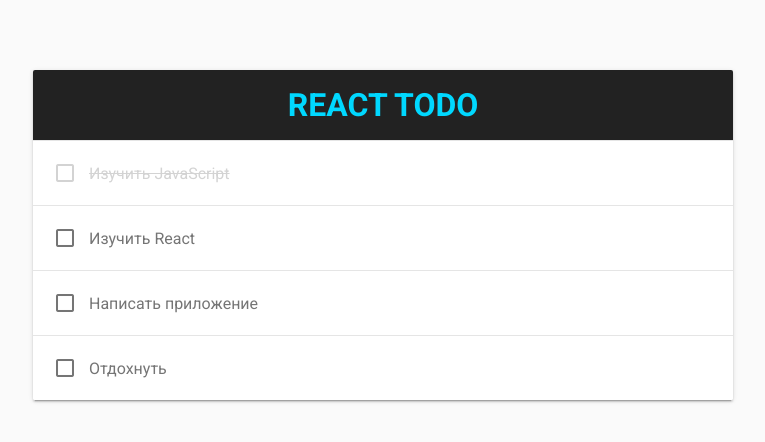
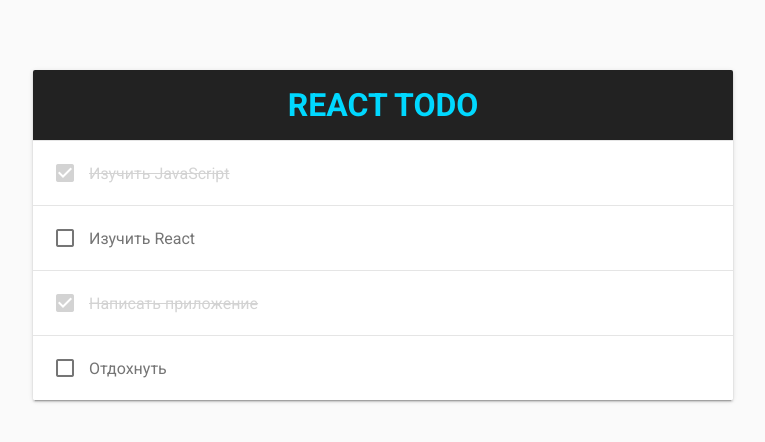
Before and after one commit to oxigen1um/react-todo, a React (Create React App) app: page / in a window 1280 px wide. Shown: the top 442 px of the page, without its empty margins (257-1022 px from the left). Built offline with nearby package versions, Linux system fonts and the light colour scheme.

Commit message:
update state

```diff
--- a/src/components/Checkbox.jsx
+++ b/src/components/Checkbox.jsx
@@ -1,22 +1,34 @@
 import React from 'react';
-import PropTypes from 'prop-types';
+import PropTypes from 'prop-types'
 
 class Checkbox extends React.Component {
-  constructor() {
-    super();
+  constructor(props) {
+    super(props);
 
     this.state = {
-      completed: false
+      completed: this.props.initiallyChecked
     };
+
+    this.handleClick = this.handleClick.bind(this);
+  }
+
+  handleClick(event) {
+    this.setState({
+      completed: !this.state.completed
+    });
   }
 
   render() {
     return(
-      <button className="checkbox icon">
+      <button className="checkbox icon" onClick={this.handleClick}>
         <i className="material-icons">{this.state.completed ? 'check_box' : 'check_box_outline_blank'}</i>
       </button>
     );
   }
 }
 
+Checkbox.propTypes = {
+  initiallyChecked: PropTypes.bool.isRequired
+};
+
  export default Checkbox;
--- a/src/components/Todo.jsx
+++ b/src/components/Todo.jsx
@@ -7,7 +7,7 @@
 function Todo(props) {
   return (
     <div className={`todo${props.completed ? ' completed' : ''}`}>
-    <Checkbox />
+    <Checkbox initiallyChecked={props.completed}/>
 
       <span className="todo-title">{props.title}</span>
 
--- a/src/todos.js
+++ b/src/todos.js
@@ -12,7 +12,7 @@
    {
      id: 3,
      title: 'Написать приложение',
-     completed: false
+     completed: true
    },
    {
      id: 4,
```
